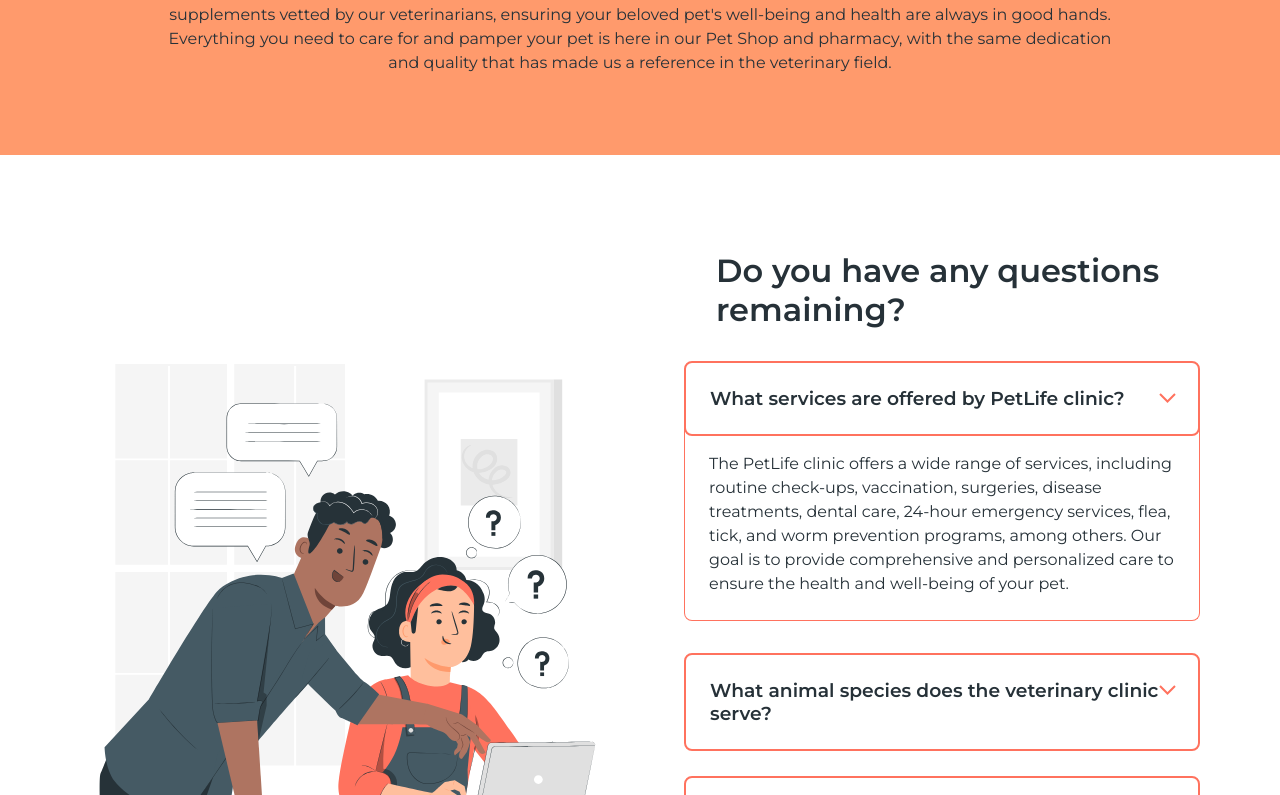
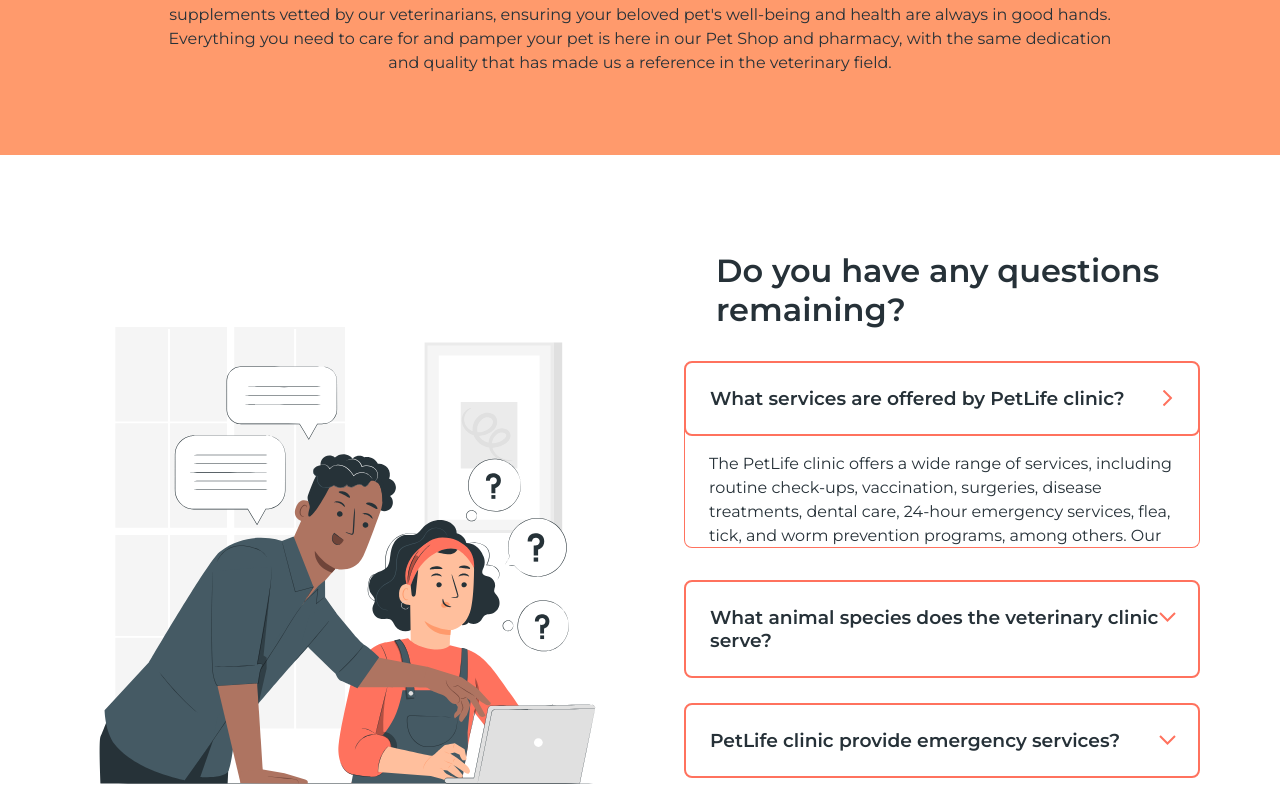
Before and after one commit to CamileLFM/Pet-Life, a plain HTML site: page PetLife/index.html in a window 1280 px wide. Both pictures are taken after a click on the element 942 px from the left and 2354 px from the top of the page. Shown: the part 1959-2754 px from the top of the page. Drawn offline with Linux system fonts and the light colour scheme.

Commit message:
Add rotate button and change ativa height

```diff
--- a/PetLife/index.css
+++ b/PetLife/index.css
@@ -127,13 +127,17 @@
     height: 0;
     overflow: hidden;
     opacity: 0;
-    transition: .2s;
+    transition: 0.6s;
 }
 
 .duvida.ativa p {
-    height: fit-content;
+    height: 120px;
     opacity: 1;
     padding: 24px;
+}
+
+.duvida.ativa img {
+    rotate: 270deg;
 }
 
 footer{
```
